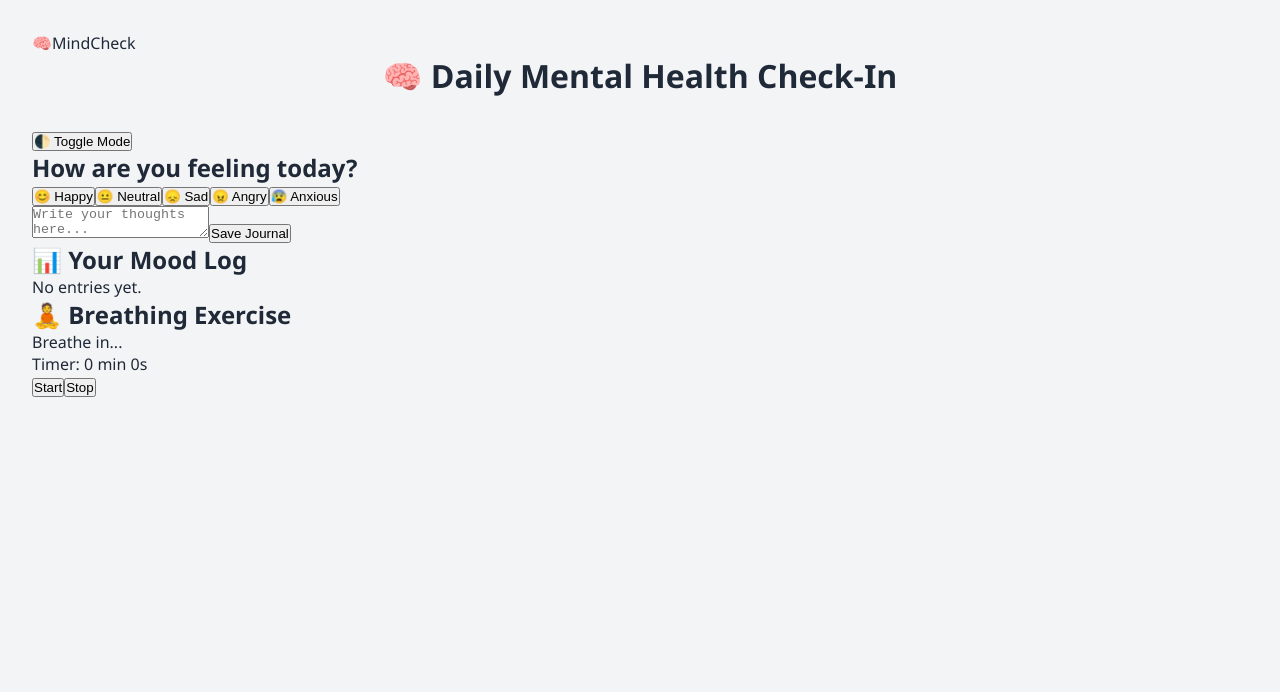
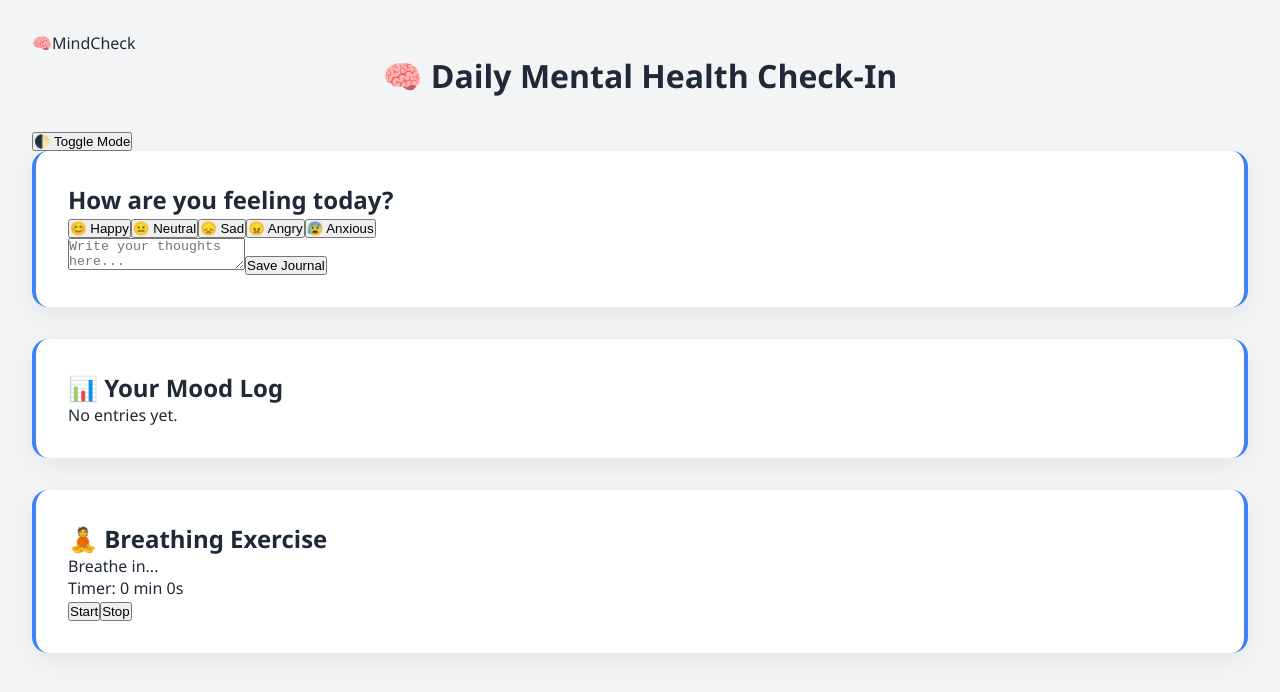
Before and after one commit to Chikwa235/MOOD2, a React (Vite) app in the folder my-app/: page / in a window 1280 px wide. Shown: the top 692 px of the page. Built offline with nearby package versions, Linux system fonts and the light colour scheme.

Commit message:
Style section containers with card layout and accent borders

```diff
--- a/my-app/src/App.css
+++ b/my-app/src/App.css
@@ -39,3 +39,13 @@ h1 {
   font-size: 2rem;
   margin-bottom: 2rem;
 }
+
+.section {
+  background: var(--card);
+  border-radius: var(--radius);
+  padding: 2rem;
+  margin-bottom: 2rem;
+  box-shadow: var(--shadow);
+  border-left: 4px solid var(--circle);
+  border-right: 4px solid var(--circle);
+}
```
